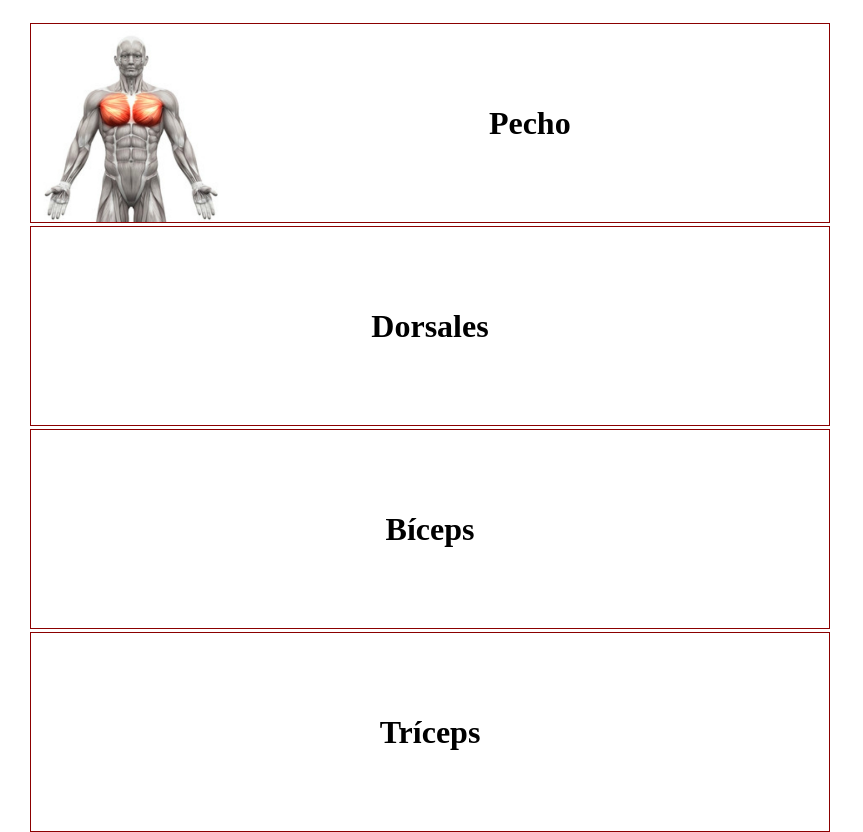
After one commit to damiansantae/PWEB-201718, a PHP site: page /exercises/exercises.html in a window 1280 px wide. The commit adds this page. Shown: the whole page, without its empty margins (0-863 px from the left). Run offline with PHP 8.4, Linux system fonts and the light colour scheme.

Commit message:
Exercises html and css created.

```diff
--- /dev/null
+++ b/MainFrame/exercises/exercises.css
@@ -0,0 +1,68 @@
+* {
+    box-sizing: border-box;
+}
+.chest-col-1 {
+
+}
+.chest-col-2 {
+
+}
+.chest-col-3 {
+
+}
+.chest-col-4 {
+
+}
+
+
+[class*="chest-col-"] {
+    float: left;
+    height: 200px;
+    width: 800px;
+    margin-top: 3px;
+    margin-right: 3px;
+    text-align: center;
+    border: 1px solid darkred;
+}
+[class*="chest-col-"]:hover {
+    background-color: darkred;
+    background-image: none;
+}
+
+[class*="chest-col-"]:hover h1{
+    display: none;
+
+}
+
+[class*="chest-col-"]:hover img{
+    display: none;
+
+}
+
+/*.row::after {
+    content: "";
+    clear: both;
+    display: table;
+
+}*/
+
+.row_chest_exercises{
+    margin-left: 22px;
+    margin-top: 20px;
+
+}
+
+
+h1.muscular_group{
+    color: black;
+    align-self: center;
+    padding-top: 60px;
+    z-index: 0;
+}
+
+img {
+    width: 25%;
+    height: 100%;
+    float: left;
+    z-index: 1;
+}
--- /dev/null
+++ b/MainFrame/exercises/exercises.html
@@ -0,0 +1,26 @@
+<!DOCTYPE html>
+<html lang="en">
+<head>
+    <link rel="stylesheet" type="text/css" href="exercises.css">
+    <meta charset="UTF-8">
+    <title>Exercises</title>
+</head>
+<body>
+<div class="row_chest_exercises">
+    <div class="chest-col-1">
+        <img src="../images/pecho_PW_ajustada.jpg">
+        <h1 class="muscular_group">Pecho</h1>
+    </div>
+    <div class="chest-col-2">
+        <h1 class="muscular_group">Dorsales</h1>
+    </div>
+    <div class="chest-col-3">
+        <h1 class="muscular_group">Bíceps</h1>
+    </div>
+    <div class="chest-col-4">
+        <h1 class="muscular_group">Tríceps</h1>
+
+</div>
+    </div>
+</body>
+</html>
--- a/MainFrame/mainFrame.css
+++ b/MainFrame/mainFrame.css
@@ -35,6 +35,7 @@ div.tab button {
     transition: 0s;
     margin-left: 3.5em;
     margin-right: 3.5em;
+
 }
 
 /* Change background color of buttons on hover */
@@ -74,6 +75,10 @@ div.tab button.active {
     -o-tab-size:   4;
     tab-size:      4;
 
+}
+
+#Ejercicios {
+    border-left: 50px;
 }
 
 #pestanas #pestana5, #cpestana5{
```
Also changed, not shown: MainFrame/muscular_groups/muscular_groups.css (+8 -8 lines), MainFrame/images/abdominales_PW_ajustada.jpg (added), MainFrame/images/bicpes_PW_ajustada.jpg (added), MainFrame/images/deltoides_PW_ajustada.jpg (added), MainFrame/images/dorsales-PW_ajustada.jpg (added), MainFrame/images/femorales_PW_ajustada.jpg (added), MainFrame/images/fondo_web_PW_ajustada.jpg (added), MainFrame/images/gemelos_PW_ajustada.jpg (added), MainFrame/images/gluteos_PW_ajustada.jpg (added), MainFrame/images/pecho_PW_ajustada.jpg (added), MainFrame/images/solid-darkred.jpg (added), MainFrame/images/tricpes_PW_ajustada.jpg (added).
